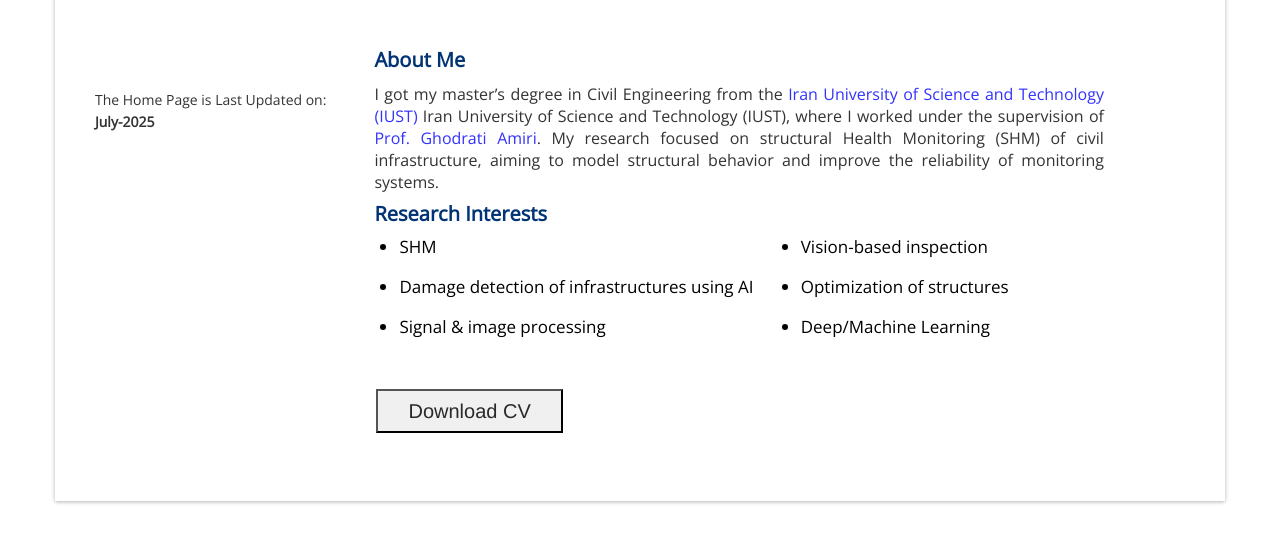
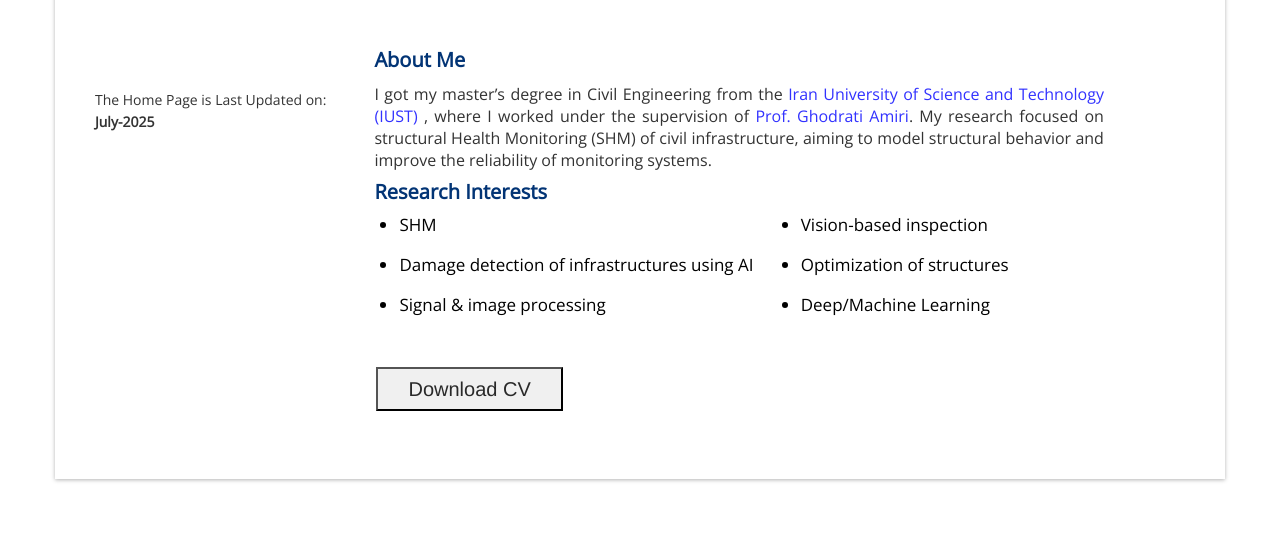
Before and after one commit to aliiabedii/Aliiabedii.github.io, a plain HTML site: page index.html in a window 1280 px wide. Shown: the part 212-754 px from the top of the page. Drawn offline with nearby package versions, Linux system fonts and the light colour scheme.

Commit message:
Update index.html

```diff
--- a/index.html
+++ b/index.html
@@ -122,7 +122,7 @@
                     <p><strong style="font-size: 20px; color: rgb(2, 52, 117);">About Me</strong></p>
                         <p style="text-align: justify; max-width: 90%; font-size: 16px;"> I got my master’s degree in Civil Engineering from the
                             <a href="https://www.topuniversities.com/universities/iran-university-science-technology" target="_blank">Iran University of Science and Technology (IUST)</a>
-                            Iran University of Science and Technology (IUST), where I worked under the supervision of
+                            , where I worked under the supervision of
                             <a href="https://scholar.google.com/citations?user=VnDxoq0AAAAJ&hl=enn" target="_blank">Prof. Ghodrati Amiri</a>.
                              My research focused on structural Health Monitoring (SHM) of civil infrastructure, aiming to model
                               structural behavior and improve the reliability of monitoring systems.
```
